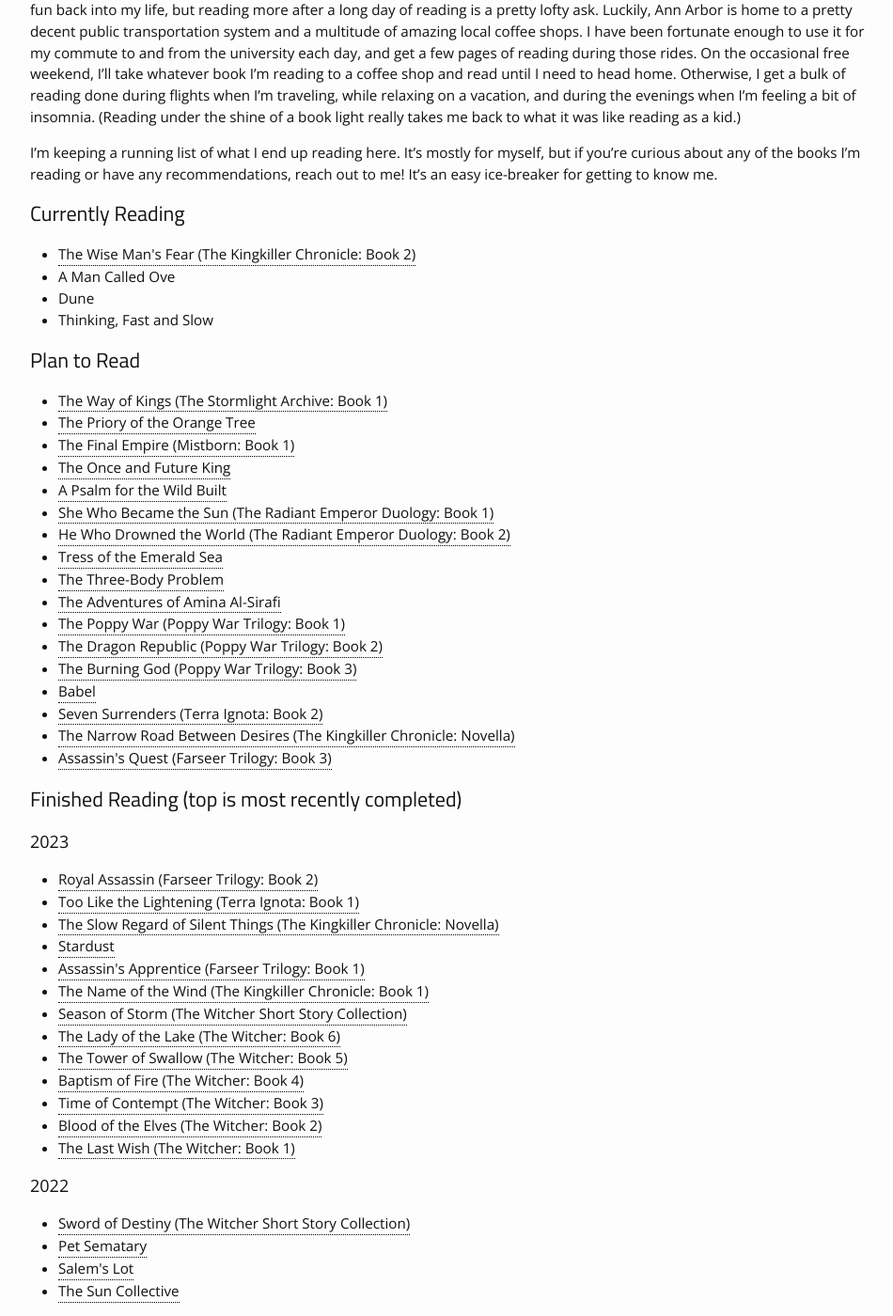
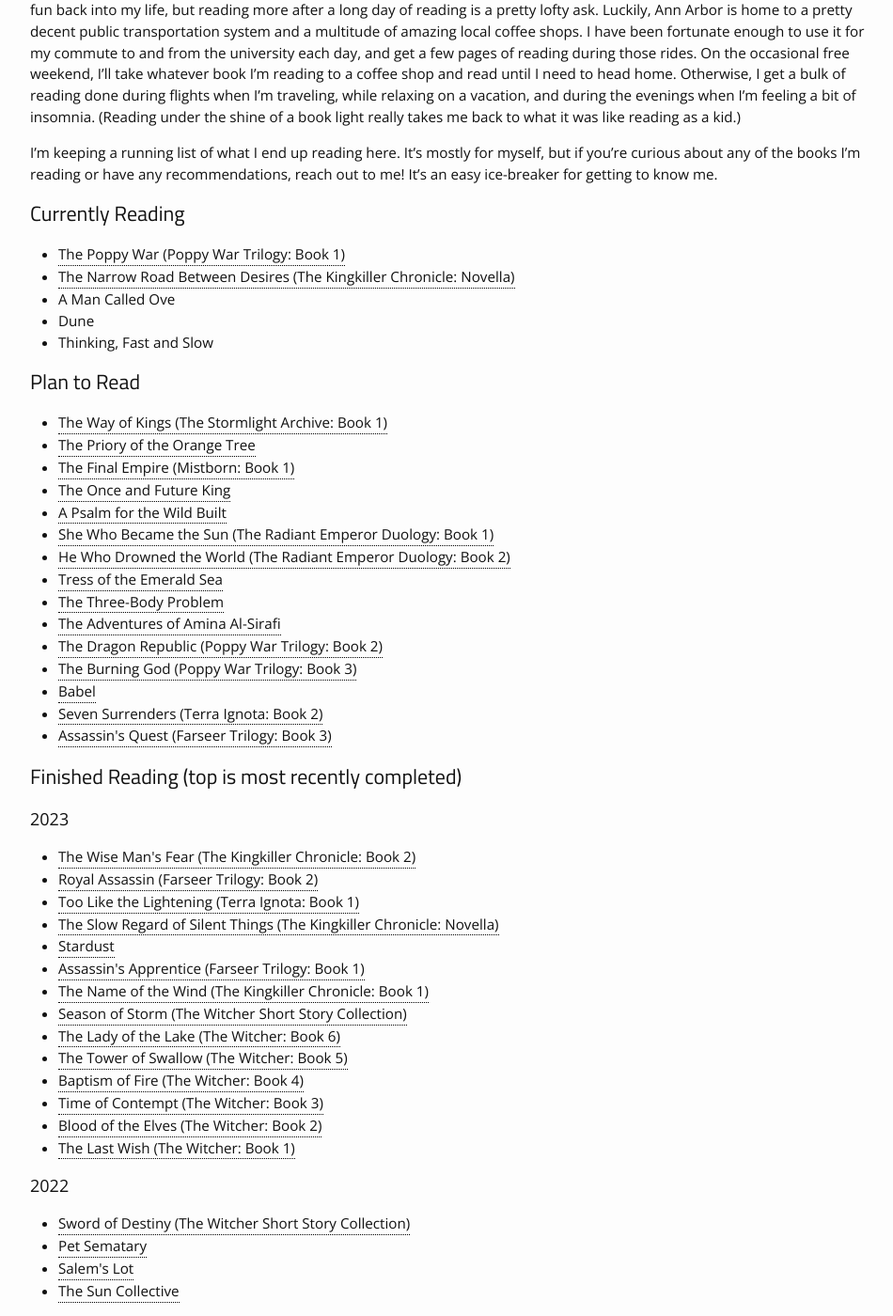
Before and after one commit to noah-curran/noah-curran.github.io, a Jekyll site: the page built from interests/reading.md, in a window 1280 px wide and 1400 px high, scrolled down 573 px. Shown: the whole window at 94% size, without its empty margins (163-1113 px from the left). Built offline with Jekyll 4.4.1, drawn with Linux system fonts in a browser that asks for light colours.

Commit message:
update currently reading list

```diff
--- a/interests/reading.md
+++ b/interests/reading.md
@@ -51,7 +51,8 @@ getting to know me.
 
 ## Currently Reading
 
-- {% include tooltip.html title="The Wise Man's Fear (The Kingkiller Chronicle: Book 2)" author="Patrick Rothfuss" %}
+- {% include tooltip.html title="The Poppy War (Poppy War Trilogy: Book 1)" author="R. F. Kuang" %}
+- {% include tooltip.html title="The Narrow Road Between Desires (The Kingkiller Chronicle: Novella)" author="Patrick Rothfuss" %}
 - A Man Called Ove
 - Dune
 - Thinking, Fast and Slow
@@ -68,18 +69,17 @@ getting to know me.
 - {% include tooltip.html title="Tress of the Emerald Sea" author="Brandon Sanderson" %}
 - {% include tooltip.html title="The Three-Body Problem" author="Cinxin Liu" %}
 - {% include tooltip.html title="The Adventures of Amina Al-Sirafi" author="Shannon Chakraborty" %}
-- {% include tooltip.html title="The Poppy War (Poppy War Trilogy: Book 1)" author="R. F. Kuang" %}
 - {% include tooltip.html title="The Dragon Republic (Poppy War Trilogy: Book 2)" author="R. F. Kuang" %}
 - {% include tooltip.html title="The Burning God (Poppy War Trilogy: Book 3)" author="R. F. Kuang" %}
 - {% include tooltip.html title="Babel" author="R. F. Kuang" %}
 - {% include tooltip.html title="Seven Surrenders (Terra Ignota: Book 2)" author="Ada Palmer" %}
-- {% include tooltip.html title="The Narrow Road Between Desires (The Kingkiller Chronicle: Novella)" author="Patrick Rothfuss" %}
 - {% include tooltip.html title="Assassin's Quest (Farseer Trilogy: Book 3)" author="Robin Hobb" %}
 
 ## Finished Reading (top is most recently completed)
 
 #### 2023
 
+- {% include tooltip.html title="The Wise Man's Fear (The Kingkiller Chronicle: Book 2)" author="Patrick Rothfuss" %}
 - {% include tooltip.html title="Royal Assassin (Farseer Trilogy: Book 2)" author="Robin Hobb" %}
 - {% include tooltip.html title="Too Like the Lightening (Terra Ignota: Book 1)" author="Ada Palmer" %}
 - {% include tooltip.html title="The Slow Regard of Silent Things (The Kingkiller Chronicle: Novella)" author="Patrick Rothfuss" %}
```
